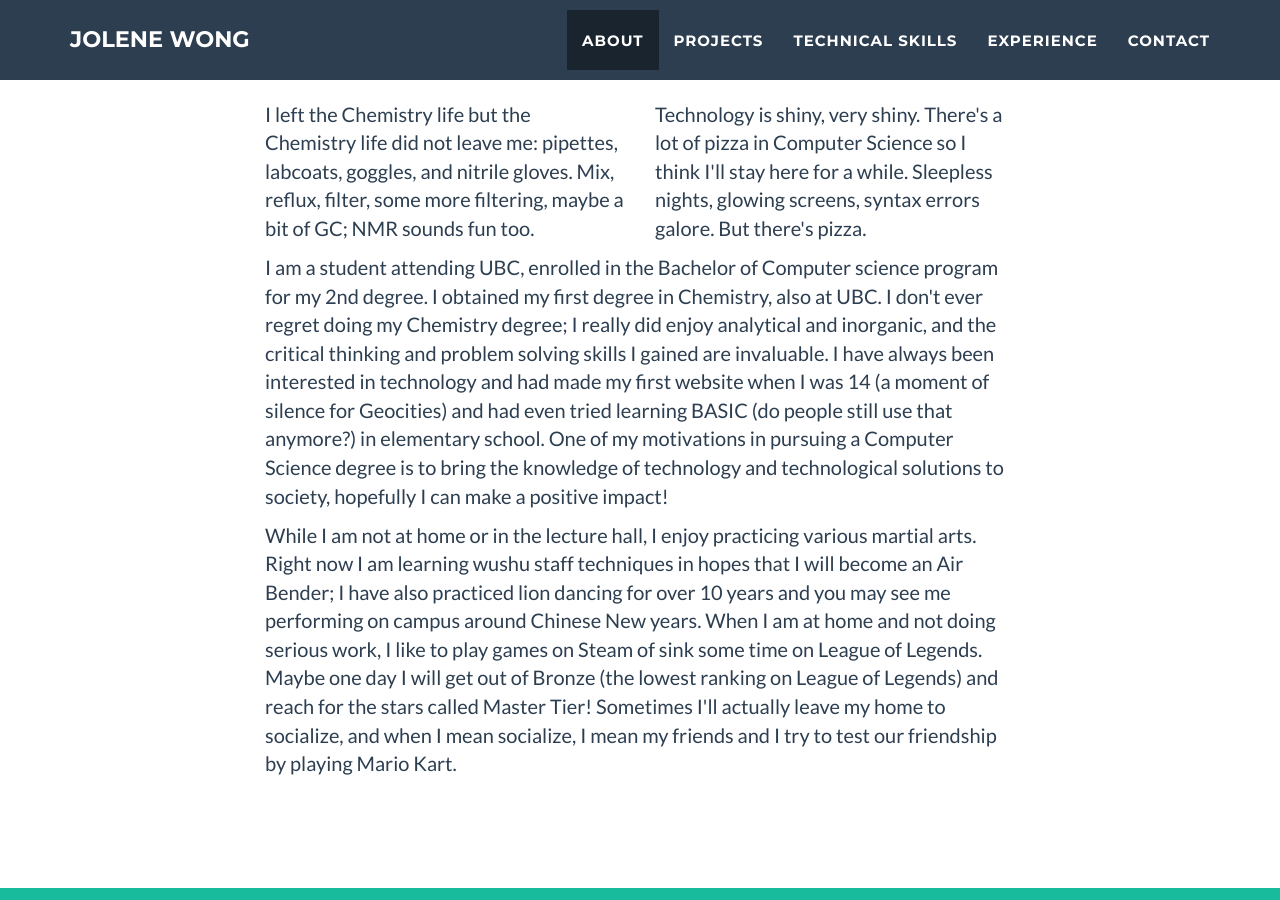
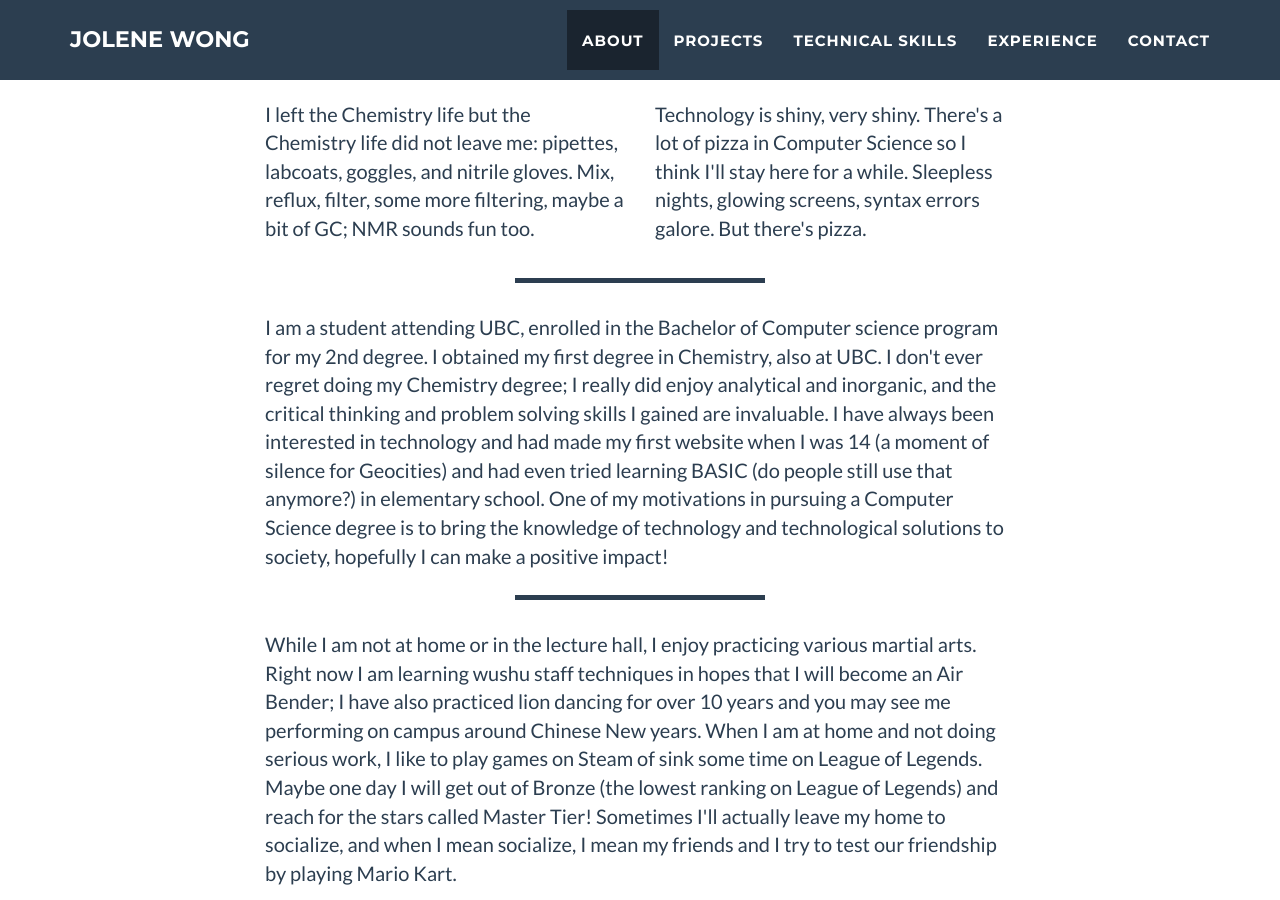
Before and after one commit to milktea02/milktea02.github.io, a Jekyll site: the page built from index.html, in a window 1280 px wide and 900 px high, scrolled down 829 px. Built offline with Jekyll 4.4.1, drawn with Linux system fonts in a browser that asks for light colours; comment, search, counter and statistics services are not loaded.

Commit message:
formatting

```diff
--- a/_includes/about.html
+++ b/_includes/about.html
@@ -15,10 +15,11 @@
                     <p>Technology is shiny, very shiny. There's a lot of pizza in Computer Science so I think I'll stay here for a while. Sleepless nights, glowing screens, syntax errors galore. But there's pizza.</p>
                 </div>
             </div>
+            <hr class="star-primary">
             <div class="row">
                 <div class="col-lg-8 col-lg-offset-2">
                     <p>I am a student attending UBC, enrolled in the Bachelor of Computer science program for my 2nd degree. I obtained my first degree in Chemistry, also at UBC. I don't ever regret doing my Chemistry degree; I really did enjoy analytical and inorganic, and the critical thinking and problem solving skills I gained are invaluable. I have always been interested in technology and had made my first website when I was 14 (a moment of silence for Geocities) and had even tried learning BASIC (do people still use that anymore?) in elementary school. One of my motivations in pursuing a Computer Science degree is to bring the knowledge of technology and technological solutions to society, hopefully I can make a positive impact!</p>
-
+                    <hr class="star-primary">
                     <p>While I am not at home or in the lecture hall, I enjoy practicing various martial arts. Right now I am learning wushu staff techniques in hopes that I will become an Air Bender; I have also practiced lion dancing for over 10 years and you may see me performing on campus around Chinese New years. When I am at home and not doing serious work, I like to play games on Steam of sink some time on League of Legends. Maybe one day I will get out of Bronze (the lowest ranking on League of Legends) and reach for the stars called Master Tier! Sometimes I'll actually leave my home to socialize, and when I mean socialize, I mean my friends and I try to test our friendship by playing Mario Kart. </p>
                 </div>
             </div>
```
